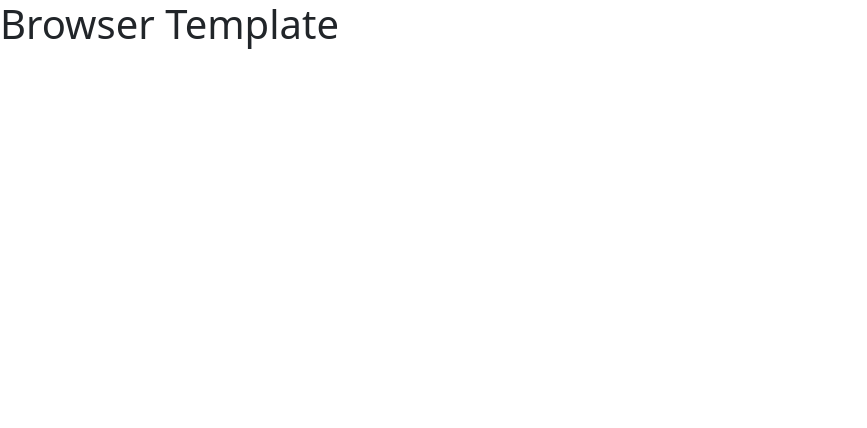
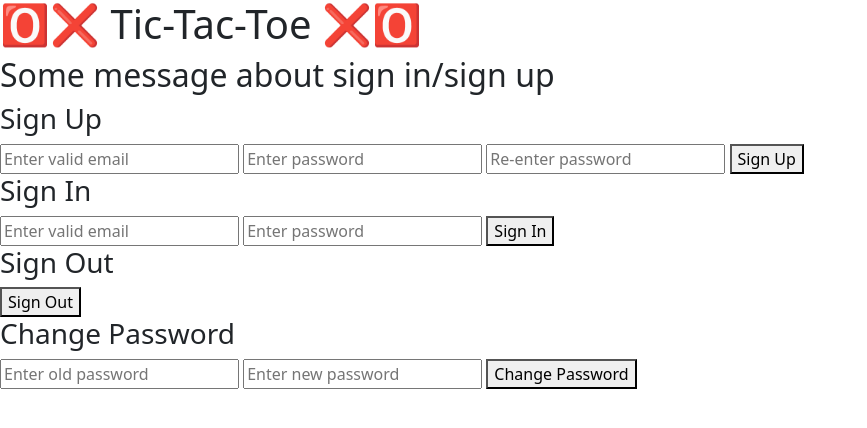
Before and after one commit to christielewis/christielewis-tictactoeAPI, a website built with webpack: page index.html in a window 1280 px wide. Shown: the whole page, without its empty margins (0-867 px from the left). Built offline with nearby package versions, Linux system fonts and the light colour scheme.

Commit message:
Created basic HTML structure for the 4 API functions

```diff
--- a/index.html
+++ b/index.html
@@ -12,6 +12,39 @@
       <script src="public/application.js" type="text/javascript" charset="utf-8" defer></script>
     </head>
     <body>
-      <h1>Browser Template</h1>
+      <h1>🅾️❌ Tic-Tac-Toe ❌🅾️</h1>
+      <h2>Some message about sign in/sign up</h2>
+      <div>
+        <h3>Sign Up</h3>
+        <form id="sign-up-form">
+          <input type="email" name="credentials[email]" placeholder="Enter valid email">
+          <input type="password" name="credentials[password]" placeholder="Enter password">
+          <input type="password" name="credentials[password_confirmation]" placeholder="Re-enter password">
+          <button type="submit">Sign Up</button>
+        </form>
+      </div>
+
+      <div>
+        <h3>Sign In</h3>
+        <form id="sign-in-form">
+          <input type="email" name="credentials[email]" placeholder="Enter valid email">
+          <input type="password" name="credentials[password]" placeholder="Enter password">
+          <button type="submit">Sign In</button>
+        </form>
+      </div>
+
+      <div>
+        <h3>Sign Out</h3>
+        <button id="sign-out-btn">Sign Out</button>
+      </div>
+
+      <div>
+        <h3>Change Password</h3>
+        <form id="change-pw-form">
+          <input type="password" name="passwords[old]" placeholder="Enter old password">
+          <input type="password" name="passwords[new]" placeholder="Enter new password">
+          <button type="submit">Change Password</button>
+        </form>
+      </div>
     </body>
 </html>
```
